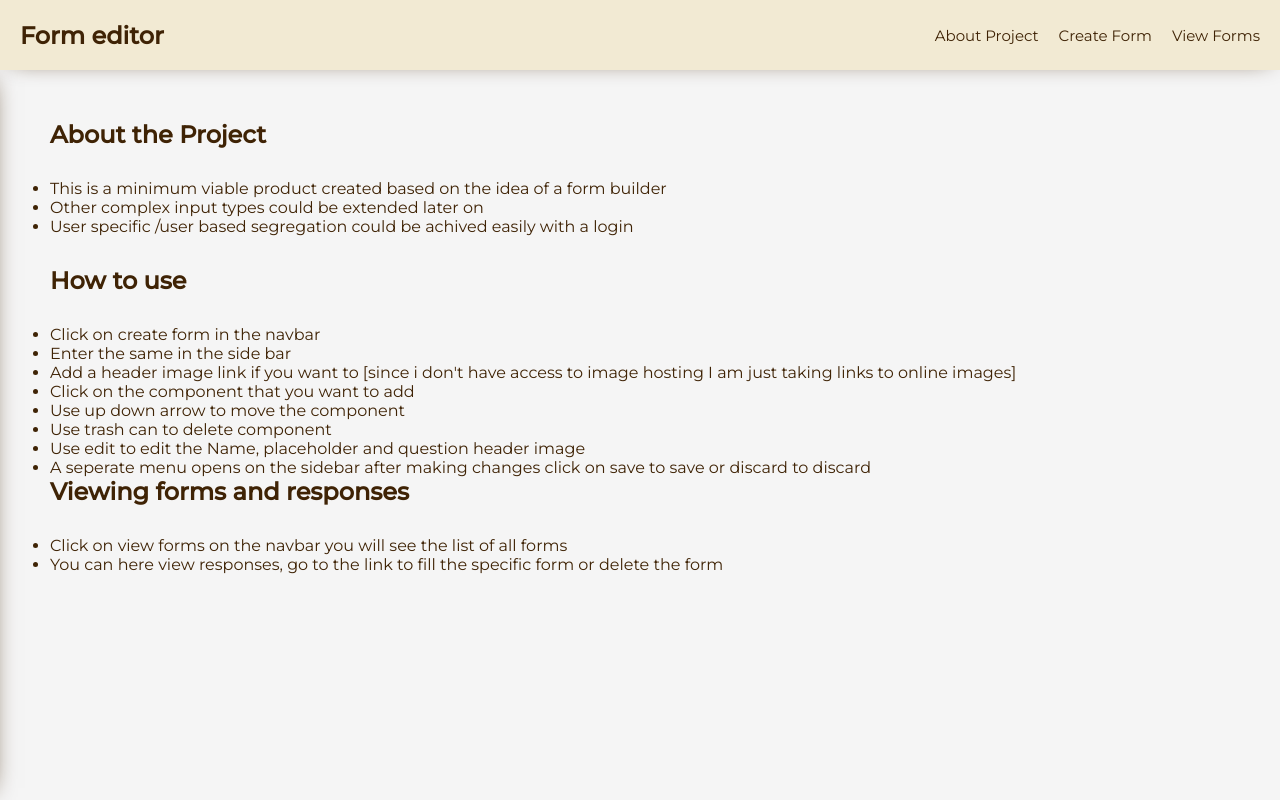
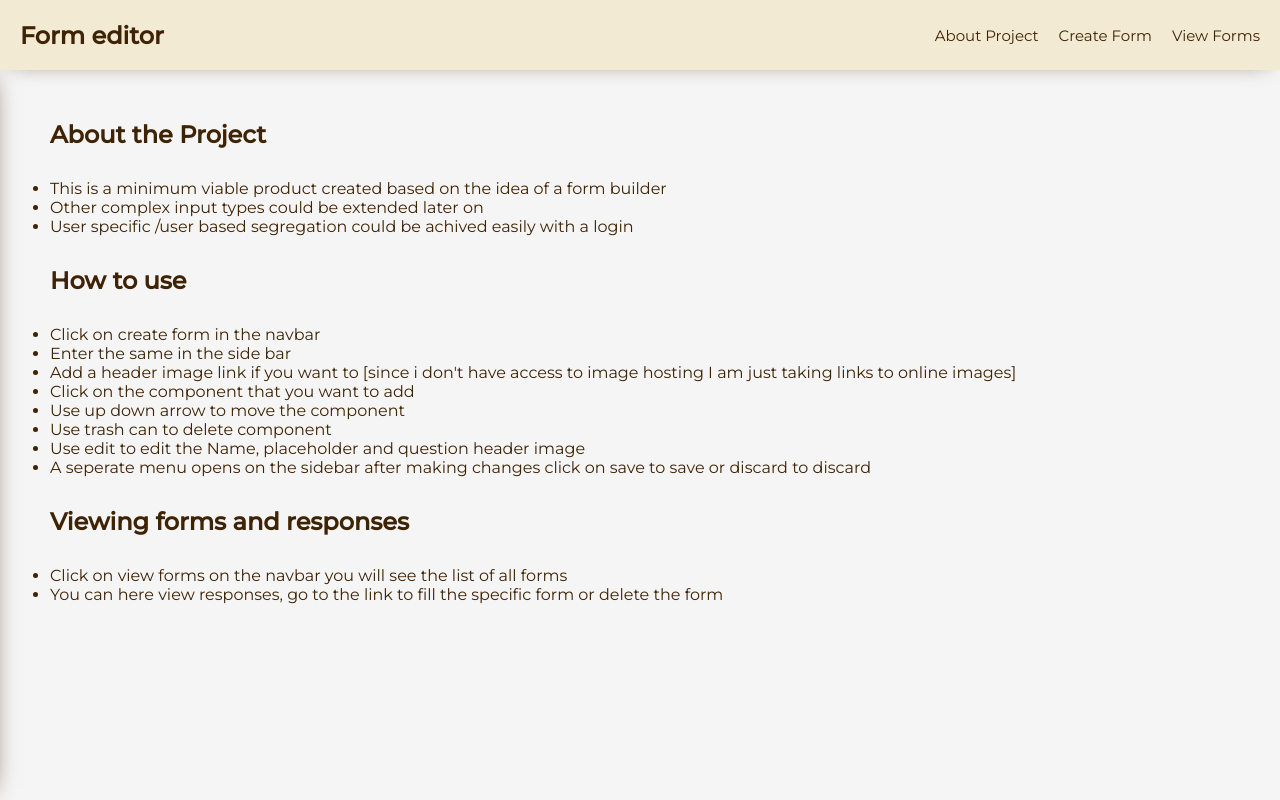
Before and after one commit to AyushBobale/FormBuilder, a React (Create React App) app in the folder source/client/: page /about in a window 1280 px wide. Built offline with nearby package versions, Linux system fonts and the light colour scheme.

Commit message:
minor help change

```diff
--- a/source/client/src/pages/Help/Help.jsx
+++ b/source/client/src/pages/Help/Help.jsx
@@ -36,6 +36,8 @@ const Help = () => {
           A seperate menu opens on the sidebar after making changes click on
           save to save or discard to discard
         </li>
+      </ul>
+      <ul>
         <h2>Viewing forms and responses</h2>
         <li>
           Click on view forms on the navbar you will see the list of all forms{" "}
```
